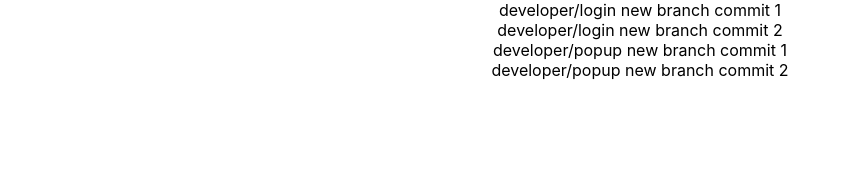
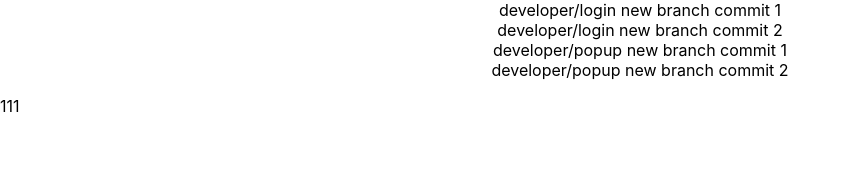
Before and after one commit to emilisdigital/united, a React (Create React App) app: page / in a window 1280 px wide. Shown: the top 186 px of the page, without its empty margins (0-851 px from the left). Built offline with nearby package versions, Linux system fonts and the light colour scheme.

Commit message:
add index 111

```diff
--- a/src/index.tsx
+++ b/src/index.tsx
@@ -10,6 +10,7 @@ const root = ReactDOM.createRoot(
 root.render(
   <React.StrictMode>
     <App />
+      <p>111</p>
   </React.StrictMode>
 );
 
```
